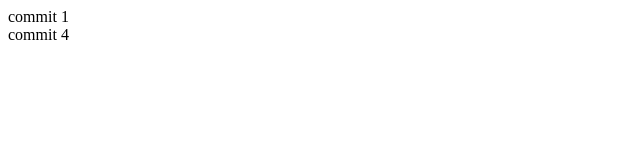
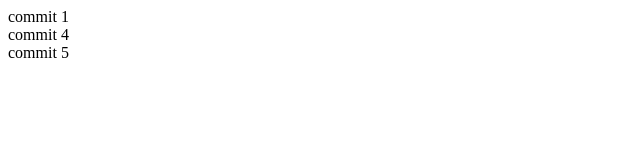
Before and after one commit to kumi1688/nc, a plain HTML site: page index.html in a window 1280 px wide. Shown: the full height of the page, 0-640 px from the left. Drawn offline with Linux system fonts and the light colour scheme.

Commit message:
commit 5

```diff
--- a/index.html
+++ b/index.html
@@ -9,5 +9,6 @@
   <body>
     <div>commit 1</div>
     <div>commit 4</div>
+    <div>commit 5</div>
   </body>
 </html>
```
